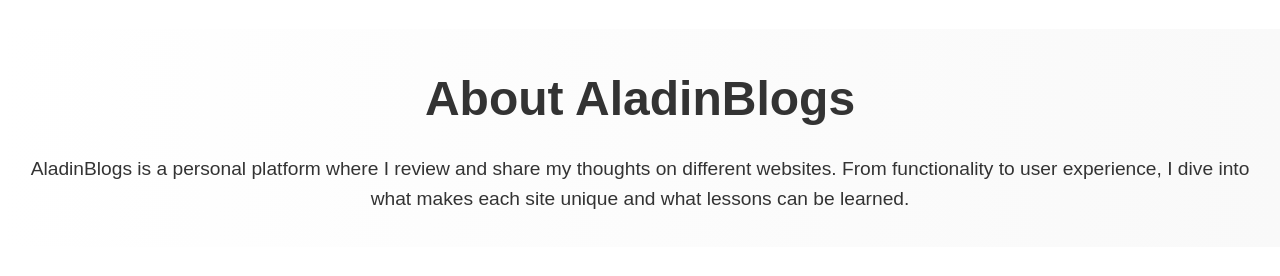
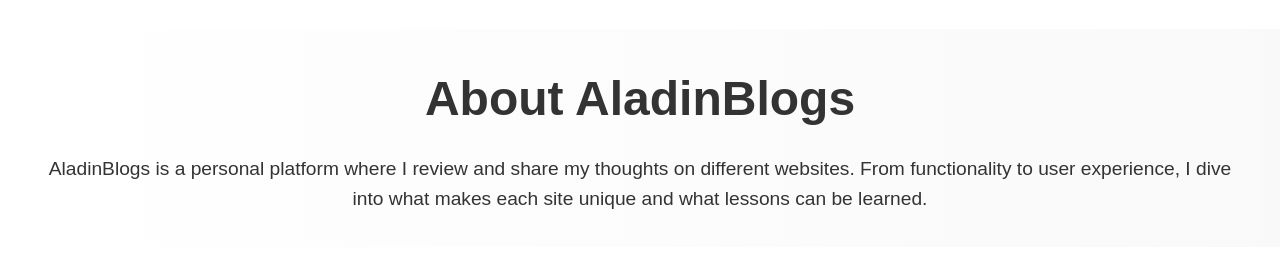
Before and after one commit to AladinWeb/AladinBlogs, a plain HTML site: page index.html in a window 1280 px wide. Shown: the part 953-1229 px from the top of the page. Drawn offline with Linux system fonts and the light colour scheme.

Commit message:
Updated about section

```diff
--- a/assets/styles.css
+++ b/assets/styles.css
@@ -112,6 +112,12 @@ p {
     text-align: center;
 }
 
+.about .about-content {
+    max-width: 1200px;
+    margin: 0 auto;
+}
+
+
 /* Partnerships */
 .partnerships {
     padding: 2rem 1rem;
--- a/index.html
+++ b/index.html
@@ -28,9 +28,12 @@
 
         <!-- About Section -->
         <section id="about" class="about">
-            <h2>About AladinBlogs</h2>
-            <p>AladinBlogs is a personal platform where I review and share my thoughts on different websites. From functionality to user experience, I dive into what makes each site unique and what lessons can be learned.</p>
+            <div class="about-content">
+                <h2>About AladinBlogs</h2>
+                <p>AladinBlogs is a personal platform where I review and share my thoughts on different websites. From functionality to user experience, I dive into what makes each site unique and what lessons can be learned.</p>
+            </div>
         </section>
+
 
         <!-- Partnership Logo Carousel -->
         <section id="partnerships" class="partnerships">
```
